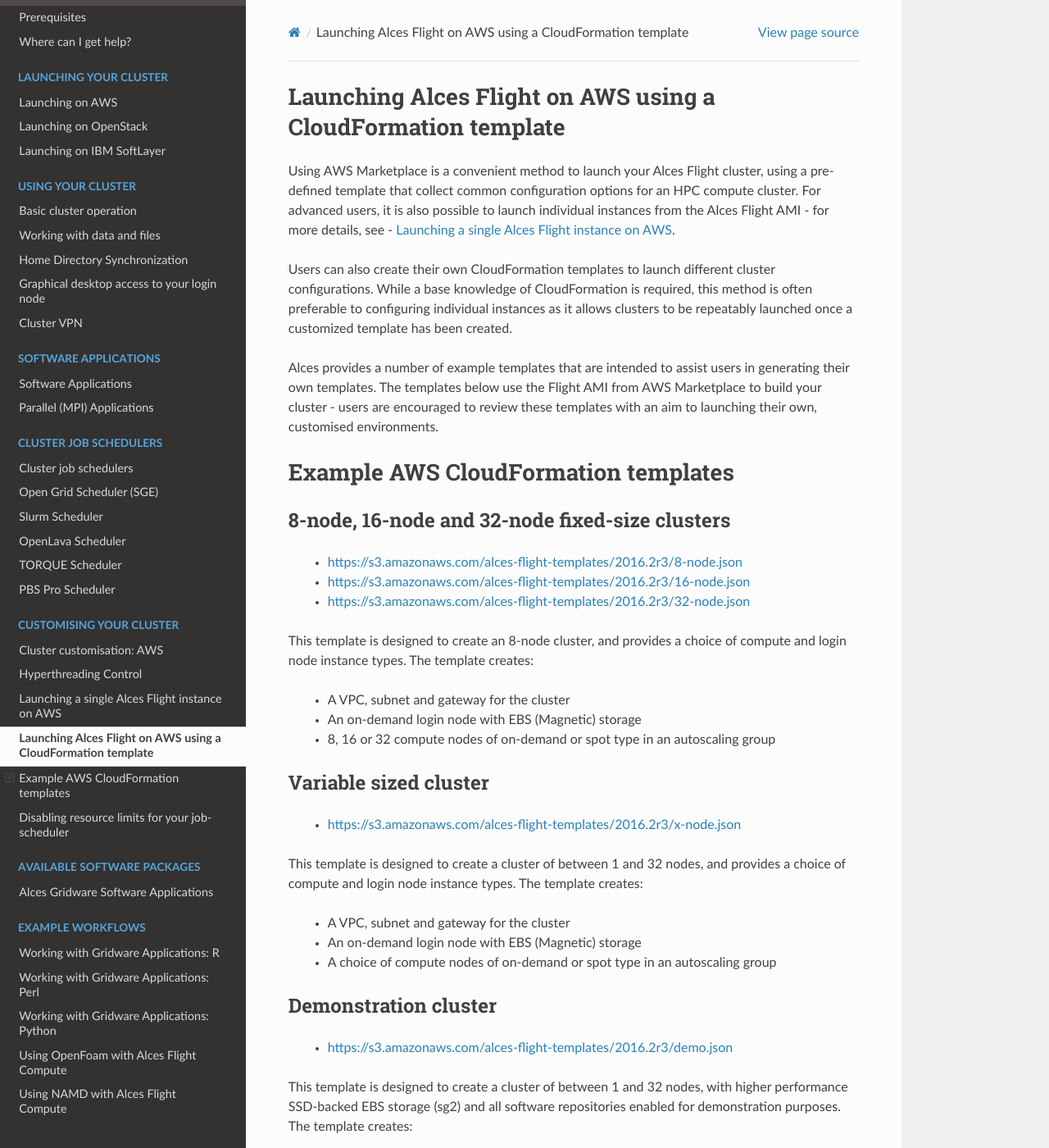
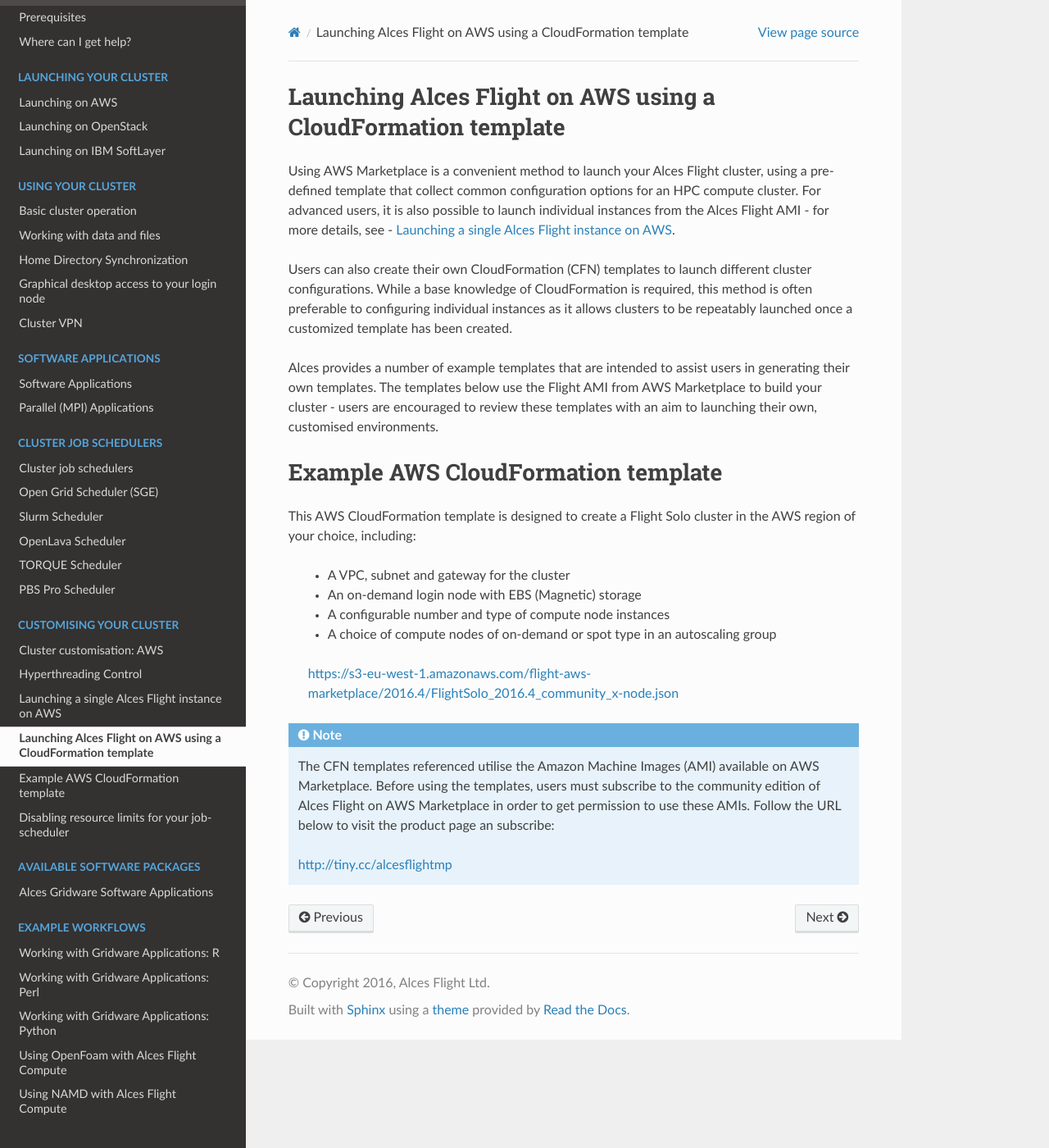
Before and after one commit to alces-software/flight-appliance-docs, a Sphinx documentation site: the page built from docs/source/launch-aws/template_launch.rst, in a window 1280 px wide and 1400 px high. Shown: the whole window at 82% size. Built offline with Sphinx 7.4.7 and the Read the Docs theme 2.0.0, drawn with Linux system fonts in a browser that asks for light colours; some of the changed text lies outside the part shown.

Commit message:
Updated with 2016.4 CFN templates - fixes #57

```diff
--- a/docs/source/launch-aws/template_launch.rst
+++ b/docs/source/launch-aws/template_launch.rst
@@ -5,49 +5,23 @@
 
 Using AWS Marketplace is a convenient method to launch your Alces Flight cluster, using a pre-defined template that collect common configuration options for an HPC compute cluster. For advanced users, it is also possible to launch individual instances from the Alces Flight AMI - for more details, see - :ref:`manual_launch`.
 
-Users can also create their own CloudFormation templates to launch different cluster configurations. While a base knowledge of CloudFormation is required, this method is often preferable to configuring individual instances as it allows clusters to be repeatably launched once a customized template has been created.
+Users can also create their own CloudFormation (CFN) templates to launch different cluster configurations. While a base knowledge of CloudFormation is required, this method is often preferable to configuring individual instances as it allows clusters to be repeatably launched once a customized template has been created.
 
 Alces provides a number of example templates that are intended to assist users in generating their own templates. The templates below use the Flight AMI from AWS Marketplace to build your cluster - users are encouraged to review these templates with an aim to launching their own, customised environments.
 
 
-Example AWS CloudFormation templates
+Example AWS CloudFormation template
 #####################################
 
-8-node, 16-node and 32-node fixed-size clusters
------------------------------------------------
-
- - https://s3.amazonaws.com/alces-flight-templates/2016.2r3/8-node.json
- - https://s3.amazonaws.com/alces-flight-templates/2016.2r3/16-node.json
- - https://s3.amazonaws.com/alces-flight-templates/2016.2r3/32-node.json
-
-This template is designed to create an 8-node cluster, and provides a choice of compute and login node instance types. The template creates:
+This AWS CloudFormation template is designed to create a Flight Solo cluster in the AWS region of your choice, including:
 
  - A VPC, subnet and gateway for the cluster
  - An on-demand login node with EBS (Magnetic) storage
- - 8, 16 or 32 compute nodes of on-demand or spot type in an autoscaling group
-
-
-Variable sized cluster
-----------------------
-
- - https://s3.amazonaws.com/alces-flight-templates/2016.2r3/x-node.json
-
-This template is designed to create a cluster of between 1 and 32 nodes, and provides a choice of compute and login node instance types. The template creates:
-
- - A VPC, subnet and gateway for the cluster
- - An on-demand login node with EBS (Magnetic) storage
+ - A configurable number and type of compute node instances
  - A choice of compute nodes of on-demand or spot type in an autoscaling group
 
+ https://s3-eu-west-1.amazonaws.com/flight-aws-marketplace/2016.4/FlightSolo_2016.4_community_x-node.json
 
+.. note:: The CFN templates referenced utilise the Amazon Machine Images (AMI) available on AWS Marketplace. Before using the templates, users must subscribe to the community edition of Alces Flight on AWS Marketplace in order to get permission to use these AMIs. Follow the URL below to visit the product page an subscribe:
 
-Demonstration cluster
----------------------
-
- - https://s3.amazonaws.com/alces-flight-templates/2016.2r3/demo.json
-
-This template is designed to create a cluster of between 1 and 32 nodes, with higher performance SSD-backed EBS storage (sg2) and all software repositories enabled for demonstration purposes. The template creates:
-
- - A VPC, subnet and gateway for the cluster
- - An on-demand login node with SSD-backed EBS (sg2) storage
- - A choice of compute nodes of on-demand type
- - Both the main and volatile software repositories enabled
+ http://tiny.cc/alcesflightmp
```
